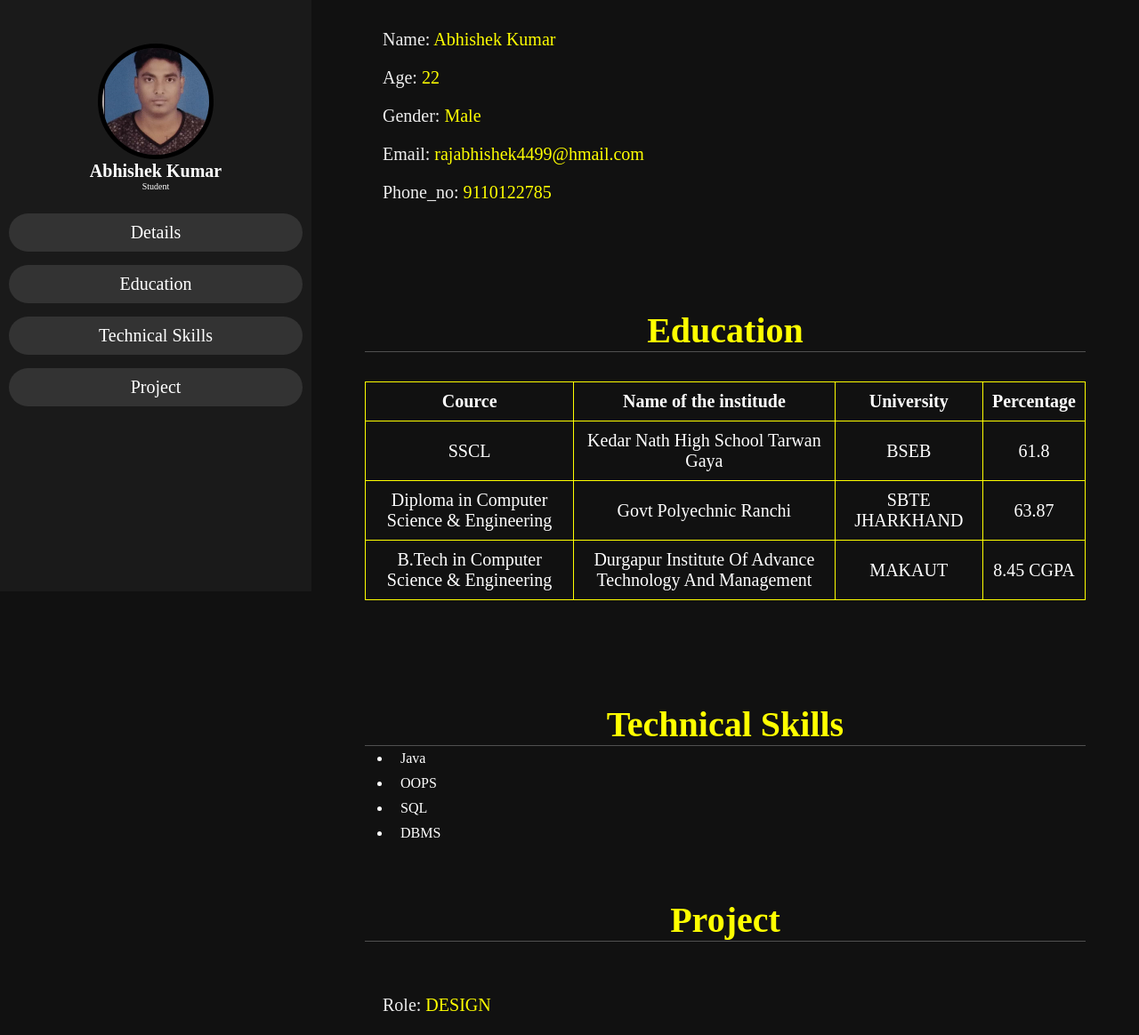
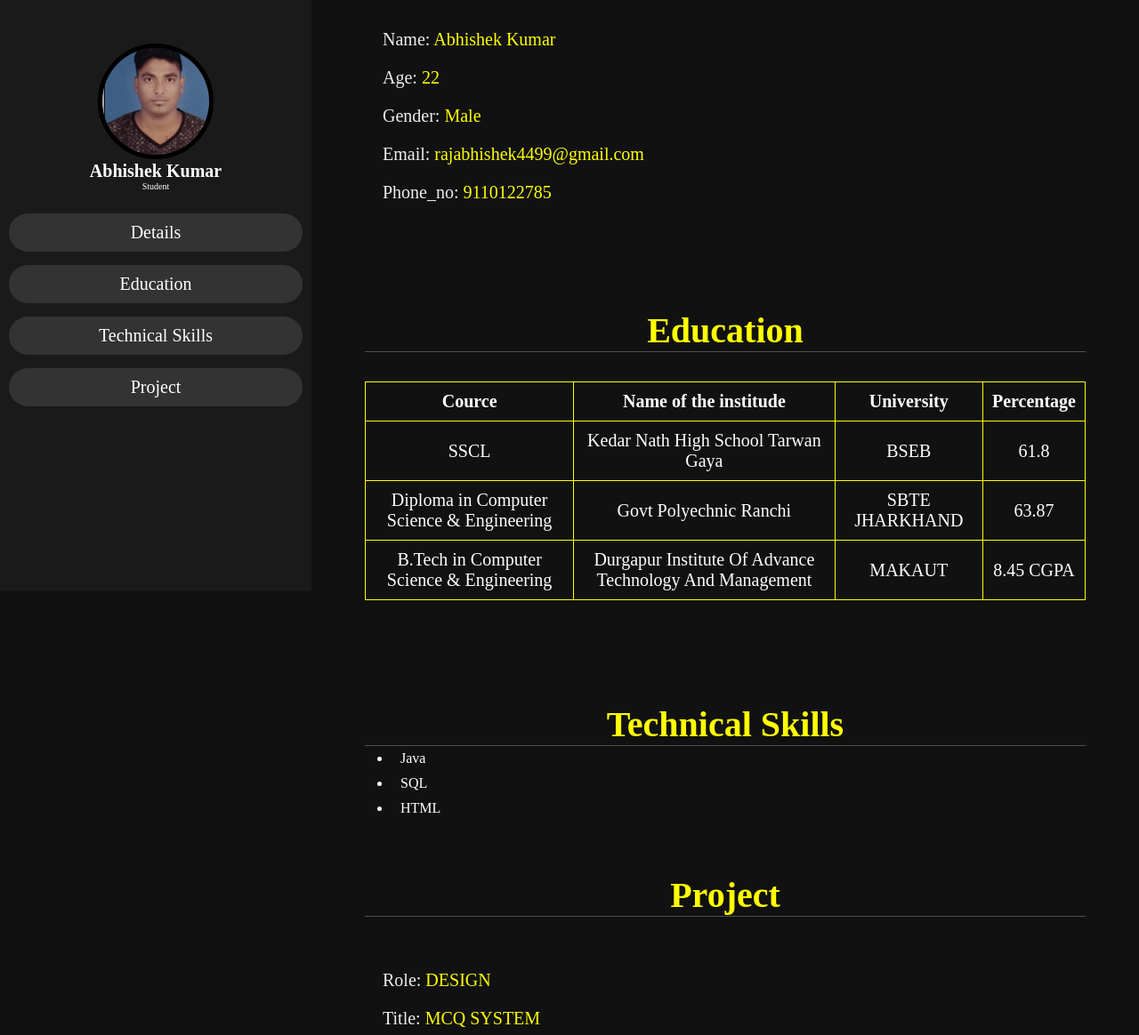
Before and after one commit to Abhishekraj99/AbhishekKumar, a plain HTML site: page index.html in a window 1280 px wide. Shown: the part 135-1299 px from the top of the page at 89% size. Drawn offline with Linux system fonts and the light colour scheme.

Commit message:
Update index.html

```diff
--- a/index.html
+++ b/index.html
@@ -30,7 +30,7 @@
              <h3><span>Name: </span>Abhishek Kumar</h3>
              <h3><span>Age: </span>22</h3>
              <h3><span>Gender: </span>Male</h3>
-             <h3><span>Email: </span>rajabhishek4499@hmail.com</h3>
+             <h3><span>Email: </span>rajabhishek4499@gmail.com</h3>
              <h3><span>Phone_no: </span>9110122785</h3>
         </div>
     </div>
@@ -70,9 +70,8 @@
     <div>
     <ul id="lis">
         <li>Java</li>
-        <li>OOPS</li>
         <li>SQL</li>
-        <li>DBMS</li>
+        <li>HTML</li>
     </ul>
 </div>
 </section>
```
